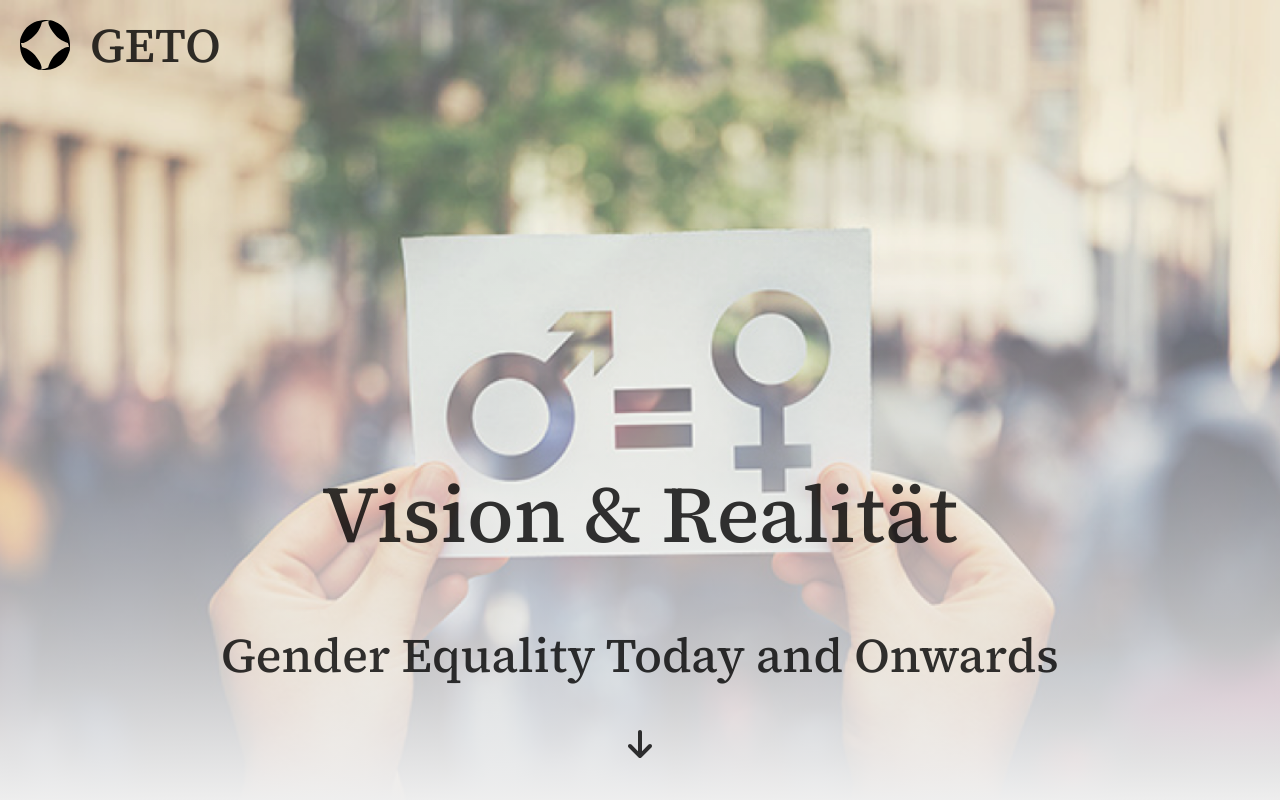
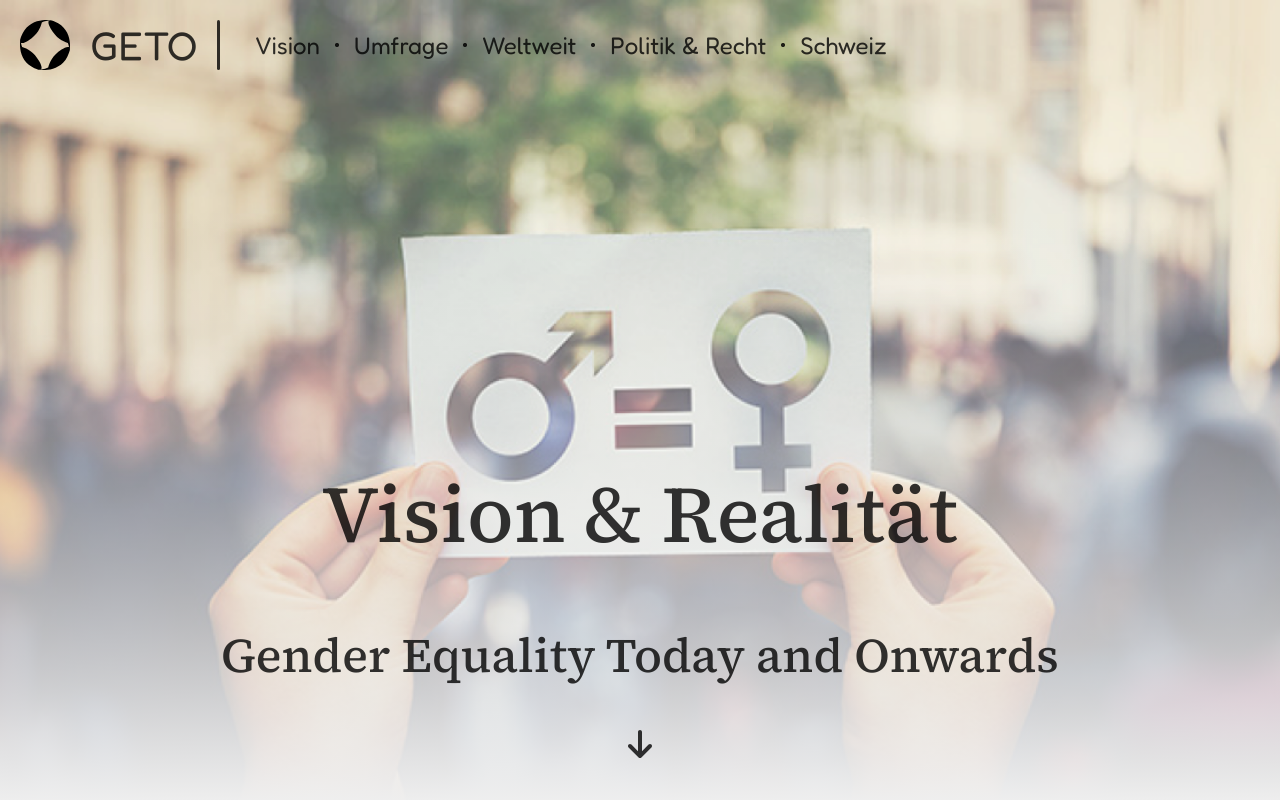
Before and after one commit to solprojekte/solprojekte.github.io, a React (Vite) app: page / in a window 1280 px wide. Shown: the top 800 px of the page. Built offline with nearby package versions, Linux system fonts and the light colour scheme; the HTML template or start-up script is replaced by a standard one.

Commit message:
nav links

```diff
--- a/src/App.tsx
+++ b/src/App.tsx
@@ -10,7 +10,7 @@ export default function App() {
       <Hero />
       <img src={geto} className='geto' alt="" />
       <div className='content'>
-        <h3>Unsere Vision</h3>
+        <h3 id='vision'>Unsere Vision</h3>
         <p>Wir möchten die Anerkennung der Geschlechtergleichstellung auf lokaler und globaler Ebene fördern. Unsere Mission ist es, das Bewusstsein für die bestehenden Ungleichheiten zu schärfen und zur Lösung beizutragen. Mit dieser Webseite wollen wir einen zentralen Überblick und fundierte Informationen zum Thema Geschlechtergleichstellung bieten.</p>
         <button>press me</button>
       </div>
--- a/src/components/nav.tsx
+++ b/src/components/nav.tsx
@@ -1,13 +1,13 @@
 import { useState, useEffect } from 'react';
 import Logo from '/logo.svg';
-import { animateScroll as scroll } from 'react-scroll';
+import { Link, animateScroll as scroll } from 'react-scroll';
 
 export default function Nav() {
   const [isOnTop, setIsOnTop] = useState(true);
 
   useEffect(() => {
     const handleScroll = () => {
-      setIsOnTop(window.scrollY <= 500);
+      setIsOnTop(window.scrollY <= 400);
     };
 
     window.addEventListener('scroll', handleScroll);
@@ -16,12 +16,36 @@ export default function Nav() {
     };
   }, []);
 
+  const [isActive, setIsActive] = useState(false);
+
+  const handleHeaderClick = () => {
+    scroll.scrollToTop();
+  };
+
+  const handleMouseDown = () => {
+    setIsActive(true);
+  };
+
+  const handleMouseUp = () => {
+    setIsActive(false);
+  };
+
   return (
     <nav className={isOnTop ? '' : 'scrolled'}>
-      <div className='site-header' onClick={() => scroll.scrollToTop()}>
-        <img className='logo-image' src={Logo} alt="Logo" />
+      <div className='site-header' onClick={handleHeaderClick} onMouseDown={handleMouseDown} onMouseUp={handleMouseUp}>
+        <img className={`logo-image ${isActive ? 'active' : ''}`} src={Logo} alt="Logo" />
         <h2>GETO</h2>
       </div>
+      <div className='vr'></div>
+      <Link to='vision' smooth spy offset={-100}><h3>Vision</h3></Link>
+      <div className='sep'/>
+      <Link to='' smooth spy offset={-100}><h3>Umfrage</h3></Link>
+      <div className='sep'/>
+      <Link to='' smooth spy offset={-100}><h3>Weltweit</h3></Link>
+      <div className='sep'/>
+      <Link to='' smooth spy offset={-100}><h3>Politik & Recht</h3></Link>
+      <div className='sep'/>
+      <Link to='' smooth spy offset={-100}><h3>Schweiz</h3></Link>
     </nav>
   );
 }
--- a/src/index.css
+++ b/src/index.css
@@ -1,8 +1,10 @@
 @import url('https://fonts.googleapis.com/css2?family=Source+Serif+4:ital,opsz,wght@0,8..60,200..900;1,8..60,200..900&display=swap');
+@import url('https://fonts.googleapis.com/css2?family=Fredoka:wght@300..700&display=swap');
 
+/* Root Variables */
 :root {
   font-family: 'Source Serif 4', serif;
-  font-optical-sizing:none;
+  font-optical-sizing: none;
   font-stretch: ultra-expanded;
   color-scheme: light dark;
 
@@ -17,32 +19,23 @@
     --background: #EFEFEF;
     --text-rgb: 0, 0, 0;
   }
-  .logo-image{
+  .logo-image {
     filter: invert(1);
   }
-  .geto{
+  .geto {
     filter: invert(1);
   }
 }
 
+/* Body */
 body {
   margin: 0;
   background-color: var(--background);
-  color: rgba(var(--text-rgb),0.8);
+  color: rgba(var(--text-rgb), 0.8);
 }
 
 /* Navigation */
-.logo-image{
-  padding: 20px;
-  width: 50px;
-  transition: 0.5s;
-}
-
-.logo-image:active{
-  transform: rotate(360deg);
-}
-
-nav{
+nav {
   width: 100%;
   position: fixed;
   z-index: 10;
@@ -52,41 +45,66 @@ nav{
   user-select: none;
 }
 
-nav h2{
+nav h2, nav h3 {
   margin: 0;
+  font-family: 'Fredoka';
+  font-weight: 400;
+  font-size: 2.5rem;
 }
 
-nav.scrolled{
+nav h3{
+  padding: 15px;
+  font-size: 1.5rem;
+  font-weight: 400;
+}
+
+.sep{
+  border: 1px solid rgba(var(--text-rgb),0.8);
+  background-color: rgba(var(--text-rgb), 0.8);
+  width: 2px; height: 2px;
+  border-radius: 4px;
+}
+
+nav.scrolled {
   background-color: var(--background);
   border-bottom: 1px solid rgb(var(--text-rgb));
 }
 
-.site-header{
+.site-header {
   display: inline-flex;
   align-items: center;
   cursor: pointer;
 }
 
+.logo-image {
+  padding: 20px;
+  width: 50px;
+  transition: 0.5s;
+}
+
+.logo-image.active {
+  transform: rotate(180deg);
+}
+
 /* Hero */
-
-.hero{
+.hero {
   position: relative;
 }
 
-.hero-text{
+.hero-text {
   width: 100%;
   text-align: center;
   position: absolute;
   transform: translateY(-400px);
 }
 
-.hero-image{
+.hero-image {
   width: 100%;
   object-fit: cover;
   height: 800px;
 }
 
-.fade{
+.fade {
   width: 100%;
   position: absolute;
   height: 600px;
@@ -95,19 +113,20 @@ nav.scrolled{
 }
 
 /* Content */
-.content{
+.content {
   padding: 6rem;
   text-align: start;
 }
 
-.geto{
+.geto {
   z-index: -1;
   position: absolute;
   width: 100%;
-  opacity: 0.03;
+  opacity: 0.01;
 }
 
-button{
+/* Buttons and Links */
+button {
   background-color: transparent;
   cursor: pointer;
   transition: 0.3s;
@@ -117,63 +136,76 @@ button{
   padding: 10px;
 }
 
-a{
+button:hover {
+  border-color: var(--primary);
+  color: var(--primary);
+}
+
+button:active {
+  transform: translateY(10px);
+}
+
+a {
   transition: 0.3s;
   text-decoration: none;
   user-select: none;
   cursor: pointer;
 }
 
-a:hover{
+a:hover {
   color: var(--primary);
 }
 
-a:active{
+a:active {
   transform: translateY(5px);
 }
 
-button:hover{
-  border-color: var(--primary);
-  color: var(--primary);
-}
-
-button:active{
-  transform: translateY(10px);
-}
-
-h1,h2,h3{
+/* Headings */
+h1, h2, h3 {
   font-weight: 500;
 }
 
-h1{
+h1 {
   font-size: 5rem;
 }
 
-h2{
+h2 {
   font-size: 3rem;
 }
 
-h3{
+h3 {
   font-size: 2rem;
 }
 
-p{
+/* Paragraphs */
+p {
   font-size: 1.5rem;
 }
 
-span{
+/* Spans */
+span {
   position: absolute;
   bottom: 0;
 }
 
-@media screen and (max-width: 768px){
-  .content{
+/* Vertical Rule */
+
+.vr{
+  border-left: 3.5px solid rgba(var(--text-rgb),0.8);
+  border-radius: 10px;
+  height: 50px;
+  margin: 20px;
+}
+
+/* Media Queries */
+@media screen and (max-width: 768px) {
+  .content {
     padding: 20px;
   }
-  h1{
+  h1 {
     font-size: 3rem;
   }
-  h2{
+  h2 {
     font-size: 2rem;
   }
 }
```
